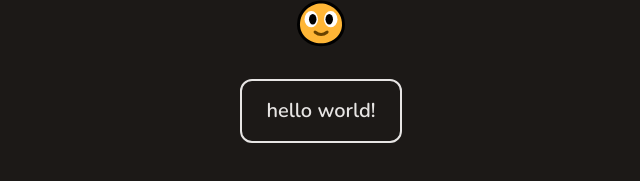
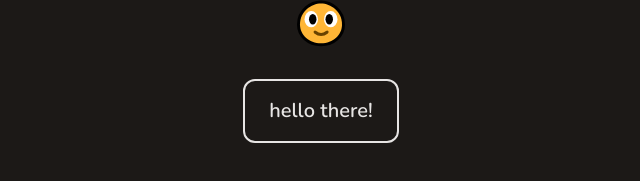
Before and after one commit to deltea/lil-guy, a SvelteKit app: page / in a window 1280 px wide. Both pictures are taken after a click on the button 640 px from the left and 400 px from the top of the page. Shown: the part 329-510 px from the top of the page, without its empty margins (319-959 px from the left). Built offline with nearby package versions, Linux system fonts and the light colour scheme.

Commit message:
add more fancy typewriter

```diff
--- a/src/routes/+page.svelte
+++ b/src/routes/+page.svelte
@@ -5,10 +5,9 @@
 
   let lines = $state([
     "",
-    "hello world!",
-    "how's it going!",
     "hello there!",
-    "i'm lil guy!"
+    "i'm lil guy!",
+    "how's it going?",
   ]);
   let lineIndex = $state(0);
   let charIndex = $state(0);
@@ -30,21 +29,23 @@
     const backspaceInterval = setInterval(() => {
       charIndex = Math.max(0, charIndex - 1);
     }, 25);
+
+    // after text reset
     setTimeout(() => {
+      lineIndex++;
       clearInterval(backspaceInterval);
-      lineIndex++;
 
       currentFace = "grinning";
       const typeInterval = setInterval(() => {
         // lineIndex = (lineIndex + 1) % lines.length;
         charIndex = Math.min(lines[lineIndex].length, charIndex + 1);
       }, 50);
+
       setTimeout(() => {
         currentFace = "slight_smile";
         clearInterval(typeInterval);
       }, lines[lineIndex].length * 50);
     }, lines[lineIndex].length * 25);
-
   }
 
   onMount(() => {
@@ -69,7 +70,7 @@
   </button>
 
   {#if isWoke}
-    <p transition:fade={{ duration: 100}} id="typewriter" class="border-2 border-fg rounded-xl h-16 flex items-center justify-center px-6 text-xl font-semibold">
+    <p transition:fly={{ duration: 200, y: 50 }} id="typewriter" class="border-2 border-fg rounded-xl h-16 flex items-center justify-center px-6 text-xl font-semibold">
       {currentLine}
     </p>
   {/if}
```
